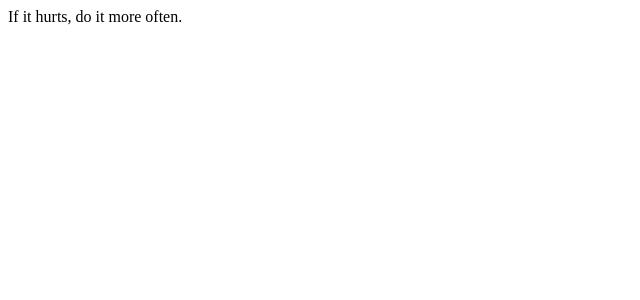
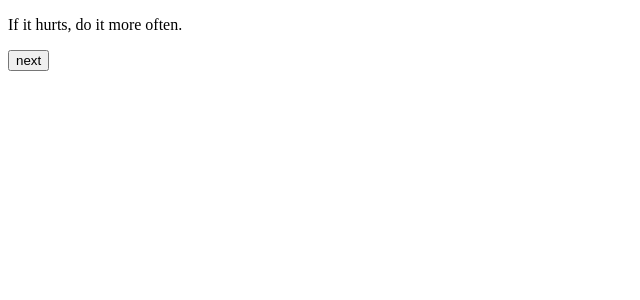
Before and after one commit to kimarimt/fullstack_open, a React (Vite) app in the folder part1/anecdotes/: page / in a window 1280 px wide. Shown: the top 300 px of the page, without its empty margins (0-640 px from the left). Built offline with nearby package versions, Linux system fonts and the light colour scheme.

Commit message:
finished exercise 1.12

```diff
--- a/part1/anecdotes/src/App.jsx
+++ b/part1/anecdotes/src/App.jsx
@@ -14,9 +14,15 @@ const App = () => {
 
   const [selected, setSelected] = useState(0)
 
+  const selectAnecdote = () => {
+    const randomNumber = Math.floor(Math.random() * anecdotes.length)
+    setSelected(randomNumber)
+  }
+
   return (
     <div>
-      {anecdotes[selected]}
+      <p>{anecdotes[selected]}</p>
+      <button onClick={selectAnecdote}>next</button>
     </div>
   )
 }
```
